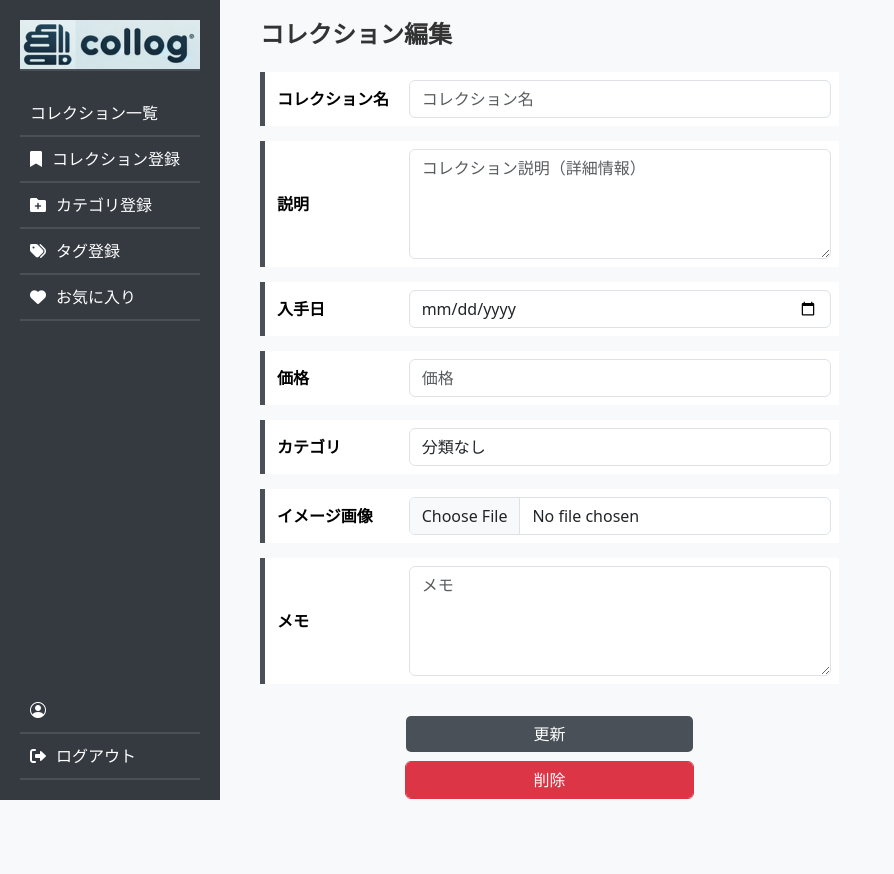
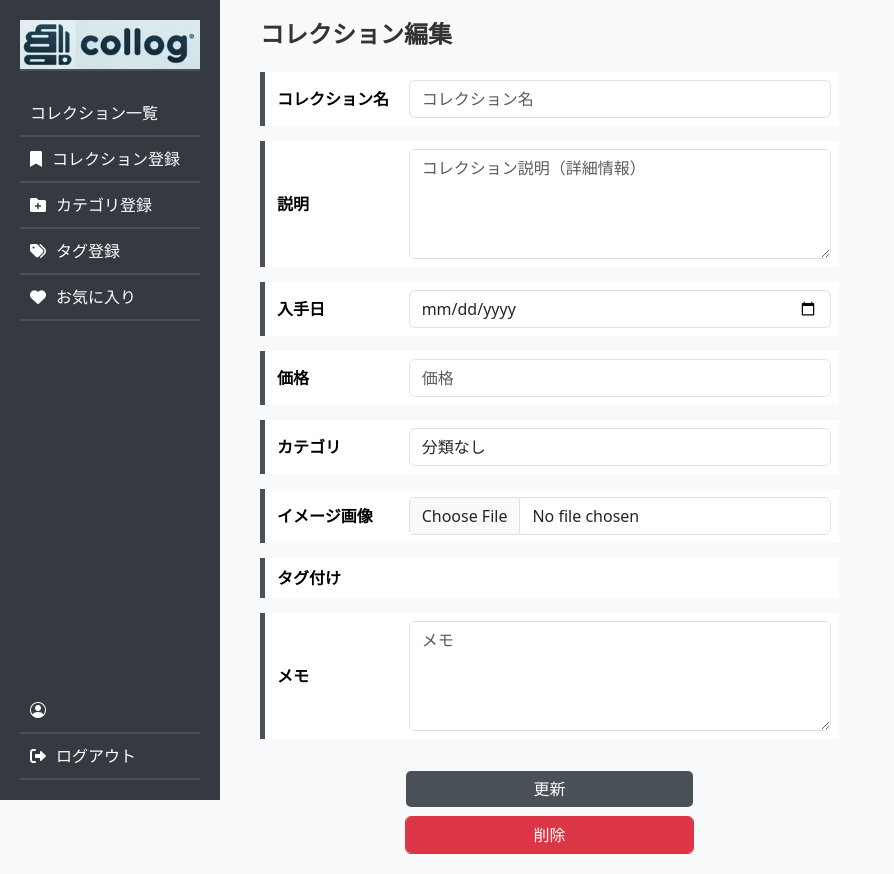
Before and after one commit to NakazatoTaichi/django-searchproject, a Django app: template search_project/mycollection/templates/collection_edit.html in a window 1280 px wide; the page is wider, and only the part inside the window is pictured. Shown: that part, without its empty margins (0-894 px from the left). Before the commit the page ends 800 px from the top of that part, so only its background shows below. Run offline with Django 5.2, Linux system fonts and the light colour scheme; the template is opened without the code that fills it: values that come from a table or form of the project are taken from there, others are empty.

Commit message:
編集でも

```diff
--- a/search_project/mycollection/templates/collection_edit.html
+++ b/search_project/mycollection/templates/collection_edit.html
@@ -60,6 +60,10 @@
                                 </td>
                             </tr>
                             <tr>
+                                <th><label for="{{ form.tag.id_for_label }}">タグ付け</label></th>
+                                <td>{{ form.tag }}</td>
+                            </tr>
+                            <tr>
                                 <th><label for="{{ form.memo.id_for_label }}">メモ</label></th>
                                 <td>{{ form.memo }}</td>
                             </tr>
@@ -106,6 +110,21 @@
     .preview-image {
         max-width: 200px;
     }
+    .tag-checkbox-group {
+        display: flex;
+        flex-wrap: wrap;
+        gap: 20px;
+        width: 100%;
+    }
+    .tag-checkbox-group input {
+        margin-right: 5px;
+    }
+
+    .tag-checkbox-group label {
+        display: flex;
+        align-items: center;
+        white-space: nowrap;
+    }
     @media (max-width: 768px) {
         .content {
             margin-left: 0;
```
